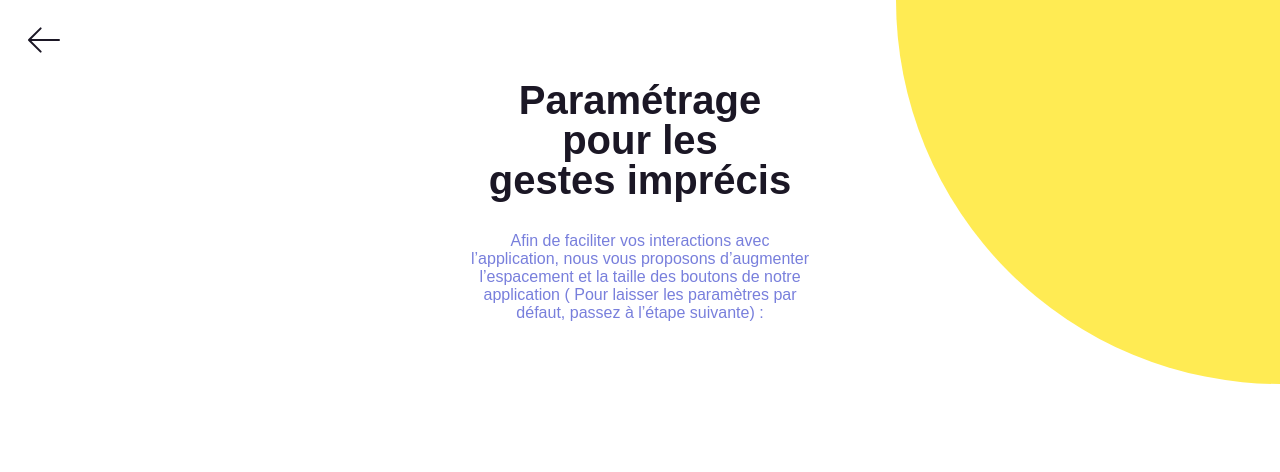
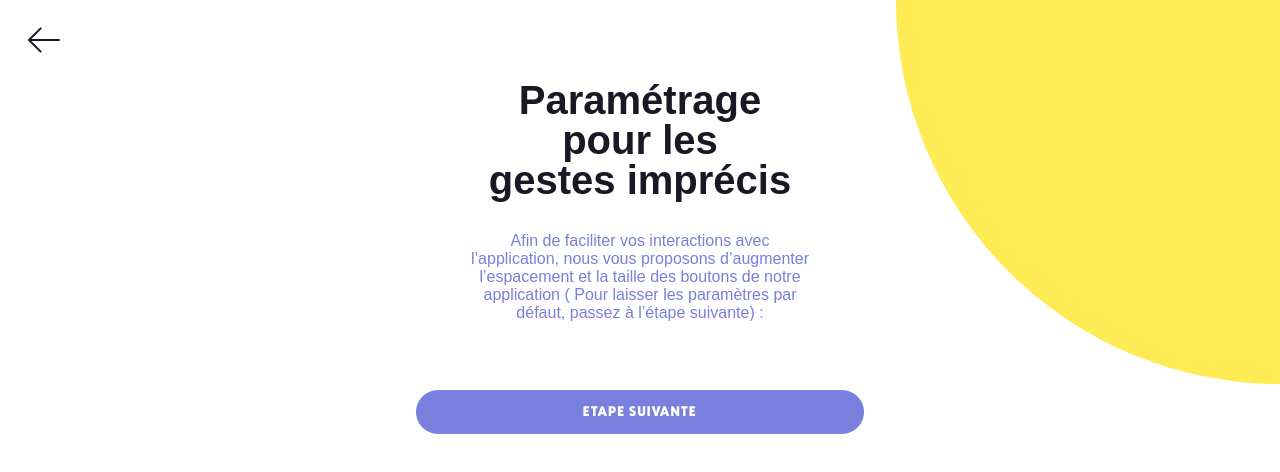
Before and after one commit to KizuCore/Flambow-Project, a React (Vite) app: page /personalize-gestes-imprecis in a window 1280 px wide. Shown: the top 472 px of the page. Built offline with nearby package versions, Linux system fonts and the light colour scheme; a web font is replaced by a local one.

Commit message:
feat: Add navigation and selection logic for accessibility options in Personalization components

```diff
--- a/src/components/Auth/Personalize/Personalize-Daltonisme.tsx
+++ b/src/components/Auth/Personalize/Personalize-Daltonisme.tsx
@@ -2,26 +2,59 @@ import { useNavigate } from 'react-router-dom';
 import circleTopRight from '../../../assets/images/deco/circle/circle-top-right.svg';
 import ArrowLeft from '../../../assets/images/icons/arrow/arrow-left.svg';
 
-
-export default function PersonalizationDyslexie() {
+export default function PersonalizationDaltonisme() {
     const navigate = useNavigate();
 
-    const handlePersonalize = () => {
+    // Liste pathologies et routes associées
+    const pathologyOrder = [
+        { id: 'dyslexie', path: '/personalize-dyslexie' },
+        { id: 'daltonisme', path: '/personalize-daltonisme' },
+        { id: 'vision', path: '/personalize-vision-reduite' },
+        { id: 'gestes', path: '/personalize-gestes-imprecis' },
+    ];
+
+    // Logique pour passer à l'étape suivante selon l'ordre défini
+    const handleNext = () => {
+        // Récupération des pathologies sélectionnées par l'utilisateur
+        const stored = localStorage.getItem('accessibilitySelections');
+        if (!stored) return navigate('/register-finish'); // Aucune sélection : renvoie page register-finish
+
+        const selections: string[] = JSON.parse(stored);
+        const currentId = 'daltonisme'; // ID étape actuelle
+
+        // Index étape actuelle dans l'ordre défini
+        const currentIndex = pathologyOrder.findIndex((step) => step.id === currentId);
+
+        // Liste des prochaines étapes potentielles
+        const nextSteps = pathologyOrder.slice(currentIndex + 1);
+
+        // Recherche de la prochaine pathologie sélectionnée
+        const next = nextSteps.find((step) => selections.includes(step.id));
+
+        // Redirection vers l'étape suivante ou vers la fin de personnalisation
+        if (next) {
+            navigate(next.path);
+        } else {
+            navigate('/register-finish');
+        }
+    };
+
+    // Redirection vers la page de sélection initiale
+    const handleBack = () => {
         navigate('/personalize-experience');
     };
+
     return (
         <div className="min-h-screen flex flex-col justify-between bg-white relative px-6 pt-20 pb-6">
             <img
                 src={ArrowLeft}
-                onClick={handlePersonalize}
+                onClick={handleBack}
                 alt=""
                 className="absolute top-5 left-6 w-10 cursor-pointer"
             />
 
-            {/* Cercle haut */}
             <img src={circleTopRight} alt="" className="absolute top-0 right-0 w-32 md:w-40 lg:w-[24rem]" />
 
-            {/* Contenu scrollable */}
             <div className="relative z-10 w-full max-w-md mx-auto flex flex-col items-center text-center">
                 <h1 className="text-[40px] leading-[100%] font-bold text-[#1B1725] font-bricolage mb-[2rem]">
                     Paramétrage<br />pour le daltonisme
@@ -32,6 +65,15 @@ export default function PersonalizationDyslexie() {
                     expérience sur notre site. Choisissez la palette<br />
                     préférée ci-dessous :
                 </p>
+
+                {/* Ici tu ajoutes ton contenu interactif si besoin */}
+
+                <button
+                    onClick={handleNext}
+                    className="w-full bg-[#787FDC] text-white font-newake text-sm tracking-widest uppercase py-3 rounded-3xl hover:bg-[#E5EBFF] transition"
+                >
+                    ÉTAPE SUIVANTE
+                </button>
             </div>
         </div>
     );
--- a/src/components/Auth/Personalize/Personalize-Dyslexie.tsx
+++ b/src/components/Auth/Personalize/Personalize-Dyslexie.tsx
@@ -6,16 +6,44 @@ import ArrowLeft from '../../../assets/images/icons/arrow/arrow-left.svg';
 export default function PersonalizationDyslexie() {
     const navigate = useNavigate();
     const [selectedFont, setSelectedFont] = useState<'comfortaa' | 'opendyslexic' | null>(null);
+    const pathologyOrder = [
+        { id: 'dyslexie', path: '/personalize-dyslexie' },
+        { id: 'daltonisme', path: '/personalize-daltonisme' },
+        { id: 'vision', path: '/personalize-vision-reduite' },
+        { id: 'gestes', path: '/personalize-gestes-imprecis' },
+    ];
 
+    // Logique pour passer à l'étape suivante selon l'ordre défini
+    const handleNext = () => {
+        // Si aucune police n’est sélectionnée, on ne fait rien
+        if (!selectedFont) return;
+        // Récupération des pathologies sélectionnées par l'utilisateur
+        const stored = localStorage.getItem('accessibilitySelections');
+        if (!stored) return navigate('/register-finish'); // Aucune sélection : renvoie page register-finish
+
+        const selections: string[] = JSON.parse(stored);
+        const currentId = 'dyslexie'; // ID étape actuelle
+
+        // Index étape actuelle dans l'ordre défini
+        const currentIndex = pathologyOrder.findIndex((step) => step.id === currentId);
+
+        // Liste des prochaines étapes potentielles
+        const nextSteps = pathologyOrder.slice(currentIndex + 1);
+
+        // Recherche de la prochaine pathologie sélectionnée
+        const next = nextSteps.find((step) => selections.includes(step.id));
+
+        // Redirection vers l'étape suivante ou vers la fin de personnalisation
+        if (next) {
+            navigate(next.path);
+        } else {
+            navigate('/register-finish');
+        }
+    };
+
+    // Redirection vers la page de sélection initiale
     const handleBack = () => {
         navigate('/personalize-experience');
-    };
-
-    const handleNext = () => {
-        if (selectedFont) {
-            // Tu peux stocker la sélection ici dans un state global / contexte si nécessaire
-            navigate('/next-step'); // À adapter
-        }
     };
 
     return (
@@ -44,11 +72,9 @@ export default function PersonalizationDyslexie() {
 
                 {/* Choix de police */}
                 <div className="flex flex-col gap-4 w-full">
-                    {/* Comfortaa */}
                     <div
                         onClick={() => setSelectedFont('comfortaa')}
-                        className={`cursor-pointer px-4 py-4 rounded-2xl bg-[#F3F5FF] text-center transition border-2 ${selectedFont === 'comfortaa' ? 'border-[#787FDC]' : 'border-transparent'
-                            }`}
+                        className={`cursor-pointer px-4 py-4 rounded-2xl bg-[#F3F5FF] text-center transition border-2 ${selectedFont === 'comfortaa' ? 'border-[#787FDC]' : 'border-transparent'}`}
                     >
                         <h3 className="font-comfortaa text-[#1B1725] mb-2">Comfortaa</h3>
                         <p className="font-comfortaa text-sm text-[#1B1725]">
@@ -56,11 +82,9 @@ export default function PersonalizationDyslexie() {
                         </p>
                     </div>
 
-                    {/* OpenDyslexic */}
                     <div
                         onClick={() => setSelectedFont('opendyslexic')}
-                        className={`cursor-pointer px-4 py-4 rounded-2xl bg-[#F3F5FF] text-center transition border-2 ${selectedFont === 'opendyslexic' ? 'border-[#787FDC]' : 'border-transparent'
-                            }`}
+                        className={`cursor-pointer px-4 py-4 rounded-2xl bg-[#F3F5FF] text-center transition border-2 ${selectedFont === 'opendyslexic' ? 'border-[#787FDC]' : 'border-transparent'}`}
                     >
                         <h3 className="text-base text-[#1B1725] font-opendyslexic mb-2">Open dyslexic</h3>
                         <p className="font-opendyslexic text-sm text-[#1B1725]">
@@ -69,13 +93,11 @@ export default function PersonalizationDyslexie() {
                     </div>
                 </div>
 
-                {/* Étape suivante */}
                 <button
                     type="button"
                     onClick={handleNext}
                     disabled={!selectedFont}
-                    className={`w-full mt-10 bg-[#787FDC] text-white font-newake text-sm tracking-widest uppercase py-3 rounded-3xl transition ${!selectedFont ? 'opacity-50 cursor-not-allowed' : 'hover:bg-[#E5EBFF]'
-                        }`}
+                    className={`w-full mt-10 bg-[#787FDC] text-white font-newake text-sm tracking-widest uppercase py-3 rounded-3xl transition ${!selectedFont ? 'opacity-50 cursor-not-allowed' : 'hover:bg-[#E5EBFF]'}`}
                 >
                     ÉTAPE SUIVANTE
                 </button>
--- a/src/components/Auth/Personalize/Personalize-Geste-Imprecis.tsx
+++ b/src/components/Auth/Personalize/Personalize-Geste-Imprecis.tsx
@@ -2,18 +2,53 @@ import { useNavigate } from 'react-router-dom';
 import circleTopRight from '../../../assets/images/deco/circle/circle-top-right.svg';
 import ArrowLeft from '../../../assets/images/icons/arrow/arrow-left.svg';
 
-
 export default function PersonalizationGestesImprecis() {
     const navigate = useNavigate();
 
-    const handlePersonalize = () => {
+    // Liste pathologies et routes associées
+    const pathologyOrder = [
+        { id: 'dyslexie', path: '/personalize-dyslexie' },
+        { id: 'daltonisme', path: '/personalize-daltonisme' },
+        { id: 'vision', path: '/personalize-vision-reduite' },
+        { id: 'gestes', path: '/personalize-gestes-imprecis' },
+    ];
+
+    // Logique pour passer à l'étape suivante selon l'ordre défini
+    const handleNext = () => {
+        // Récupération des pathologies sélectionnées par l'utilisateur
+        const stored = localStorage.getItem('accessibilitySelections');
+        if (!stored) return navigate('/register-finish'); // Aucune sélection : renvoie page register-finish
+
+        const selections: string[] = JSON.parse(stored);
+        const currentId = 'gestes'; // ID étape actuelle
+
+        // Index étape actuelle dans l'ordre défini
+        const currentIndex = pathologyOrder.findIndex((step) => step.id === currentId);
+
+        // Liste des prochaines étapes potentielles
+        const nextSteps = pathologyOrder.slice(currentIndex + 1);
+
+        // Recherche de la prochaine pathologie sélectionnée
+        const next = nextSteps.find((step) => selections.includes(step.id));
+
+        // Redirection vers l'étape suivante ou vers la fin de personnalisation
+        if (next) {
+            navigate(next.path);
+        } else {
+            navigate('/register-finish');
+        }
+    };
+
+    // Redirection vers la page de sélection initiale
+    const handleBack = () => {
         navigate('/personalize-experience');
     };
+
     return (
         <div className="min-h-screen flex flex-col justify-between bg-white relative px-6 pt-20 pb-6">
             <img
                 src={ArrowLeft}
-                onClick={handlePersonalize}
+                onClick={handleBack}
                 alt=""
                 className="absolute top-5 left-6 w-10 cursor-pointer"
             />
@@ -29,6 +64,13 @@ export default function PersonalizationGestesImprecis() {
                 <p className="font-sofia text-[#787FDC] text-[16px] leading-[18px] text-center font-normal mb-5 pb-[3rem]">
                     Afin de faciliter vos interactions avec<br />l’application, nous vous proposons d’augmenter<br />l’espacement et la taille des boutons de notre<br />application ( Pour laisser les paramètres par<br />défaut, passez à l’étape suivante) :
                 </p>
+
+                <button
+                    onClick={handleNext}
+                    className="w-full bg-[#787FDC] text-white font-newake text-sm tracking-widest uppercase py-3 rounded-3xl hover:bg-[#E5EBFF] transition"
+                >
+                    ÉTAPE SUIVANTE
+                </button>
             </div>
         </div>
     );
--- a/src/components/Auth/Personalize/Personalize-Vision-Reduite.tsx
+++ b/src/components/Auth/Personalize/Personalize-Vision-Reduite.tsx
@@ -2,18 +2,53 @@ import { useNavigate } from 'react-router-dom';
 import circleTopRight from '../../../assets/images/deco/circle/circle-top-right.svg';
 import ArrowLeft from '../../../assets/images/icons/arrow/arrow-left.svg';
 
-
 export default function PersonalizationVisionReduite() {
     const navigate = useNavigate();
 
-    const handlePersonalize = () => {
+    // Liste pathologies et routes associées
+    const pathologyOrder = [
+        { id: 'dyslexie', path: '/personalize-dyslexie' },
+        { id: 'daltonisme', path: '/personalize-daltonisme' },
+        { id: 'vision', path: '/personalize-vision-reduite' },
+        { id: 'gestes', path: '/personalize-gestes-imprecis' },
+    ];
+
+    // Logique pour passer à l'étape suivante selon l'ordre défini
+    const handleNext = () => {
+        // Récupération des pathologies sélectionnées par l'utilisateur
+        const stored = localStorage.getItem('accessibilitySelections');
+        if (!stored) return navigate('/register-finish'); // Aucune sélection : renvoie page register-finish
+
+        const selections: string[] = JSON.parse(stored);
+        const currentId = 'vision'; // ID étape actuelle
+
+        // Index étape actuelle dans l'ordre défini
+        const currentIndex = pathologyOrder.findIndex((step) => step.id === currentId);
+
+        // Liste des prochaines étapes potentielles
+        const nextSteps = pathologyOrder.slice(currentIndex + 1);
+
+        // Recherche de la prochaine pathologie sélectionnée
+        const next = nextSteps.find((step) => selections.includes(step.id));
+
+        // Redirection vers l'étape suivante ou vers la fin de personnalisation
+        if (next) {
+            navigate(next.path);
+        } else {
+            navigate('/register-finish');
+        }
+    };
+
+    // Redirection vers la page de sélection initiale
+    const handleBack = () => {
         navigate('/personalize-experience');
     };
+
     return (
         <div className="min-h-screen flex flex-col justify-between bg-white relative px-6 pt-20 pb-6">
             <img
                 src={ArrowLeft}
-                onClick={handlePersonalize}
+                onClick={handleBack}
                 alt=""
                 className="absolute top-5 left-6 w-10 cursor-pointer"
             />
@@ -28,9 +63,16 @@ export default function PersonalizationVisionReduite() {
                 </h1>
                 <p className="font-sofia text-[#787FDC] text-[16px] leading-[18px] text-center font-normal mb-5 pb-[3rem]">
                     Nous vous proposons de changer la taille des<br />
-                    polices afin de faciliter votre lecture.  Choisissez<br />
+                    polices afin de faciliter votre lecture. Choisissez<br />
                     la taille de police préférée ci-dessous :
                 </p>
+
+                <button
+                    onClick={handleNext}
+                    className="w-full bg-[#787FDC] text-white font-newake text-sm tracking-widest uppercase py-3 rounded-3xl hover:bg-[#E5EBFF] transition"
+                >
+                    ÉTAPE SUIVANTE
+                </button>
             </div>
         </div>
     );
--- a/src/components/Auth/PersonalizeExperience.tsx
+++ b/src/components/Auth/PersonalizeExperience.tsx
@@ -4,9 +4,14 @@ import circleTopRight from '../../assets/images/deco/circle/circle-top-right.svg
 
 export default function PersonalizationPage() {
     const navigate = useNavigate();
+    const [selections, setSelections] = useState<string[]>([]);
 
-    // État des pathologies sélectionnées
-    const [selections, setSelections] = useState<string[]>([]);
+    const pathologyOrder = [
+        { id: 'dyslexie', path: '/personalize-dyslexie' },
+        { id: 'daltonisme', path: '/personalize-daltonisme' },
+        { id: 'vision', path: '/personalize-vision-reduite' },
+        { id: 'gestes', path: '/personalize-gestes-imprecis' },
+    ];
 
     const toggleSelection = (value: string) => {
         setSelections((prev) =>
@@ -16,9 +21,21 @@ export default function PersonalizationPage() {
 
     const isSelected = (value: string) => selections.includes(value);
 
+    const goToNextStep = (selections: string[]) => {
+        // Filtre dans l’ordre les pathologies sélectionnées
+        for (const step of pathologyOrder) {
+            if (selections.includes(step.id)) {
+                navigate(step.path);
+                return;
+            }
+        }
+        navigate('/register-finish');
+    };
+
+
     const handleNext = () => {
-        console.log('Pathologies sélectionnées :', selections);
-        navigate('/personalize-dyslexie');
+        localStorage.setItem('accessibilitySelections', JSON.stringify(selections));
+        goToNextStep(selections);
     };
 
     return (
@@ -38,7 +55,6 @@ export default function PersonalizationPage() {
                 </p>
 
                 <div className="grid grid-cols-2 gap-4 mb-10">
-                    {/* Carte réutilisable */}
                     {[
                         { id: 'dyslexie', label: 'Dyslexie', icon: 'dyslexie' },
                         { id: 'daltonisme', label: 'Daltonisme', icon: 'daltonisme' },
@@ -50,7 +66,7 @@ export default function PersonalizationPage() {
                             onClick={() => toggleSelection(item.id)}
                             className={`flex flex-col items-center justify-center p-6 rounded-2xl cursor-pointer transition-all bg-[#E5EBFF]
                 ${isSelected(item.id) ? 'border-2 border-[#787FDC]' : 'border-2 border-transparent'}
-                            hover:bg-[#D1D9FF]`}
+                hover:bg-[#D1D9FF]`}
                         >
                             <img
                                 src={`/src/assets/images/icons/personalize/${item.icon}.svg`}
```
Also changed, not shown: src/App.tsx (+4 -3 lines), public/fonts/Comfortaa/Comfortaa-VariableFont.ttf (renamed from public/fonts/Comfortaa/Comfortaa-VariableFont_wght.ttf).
